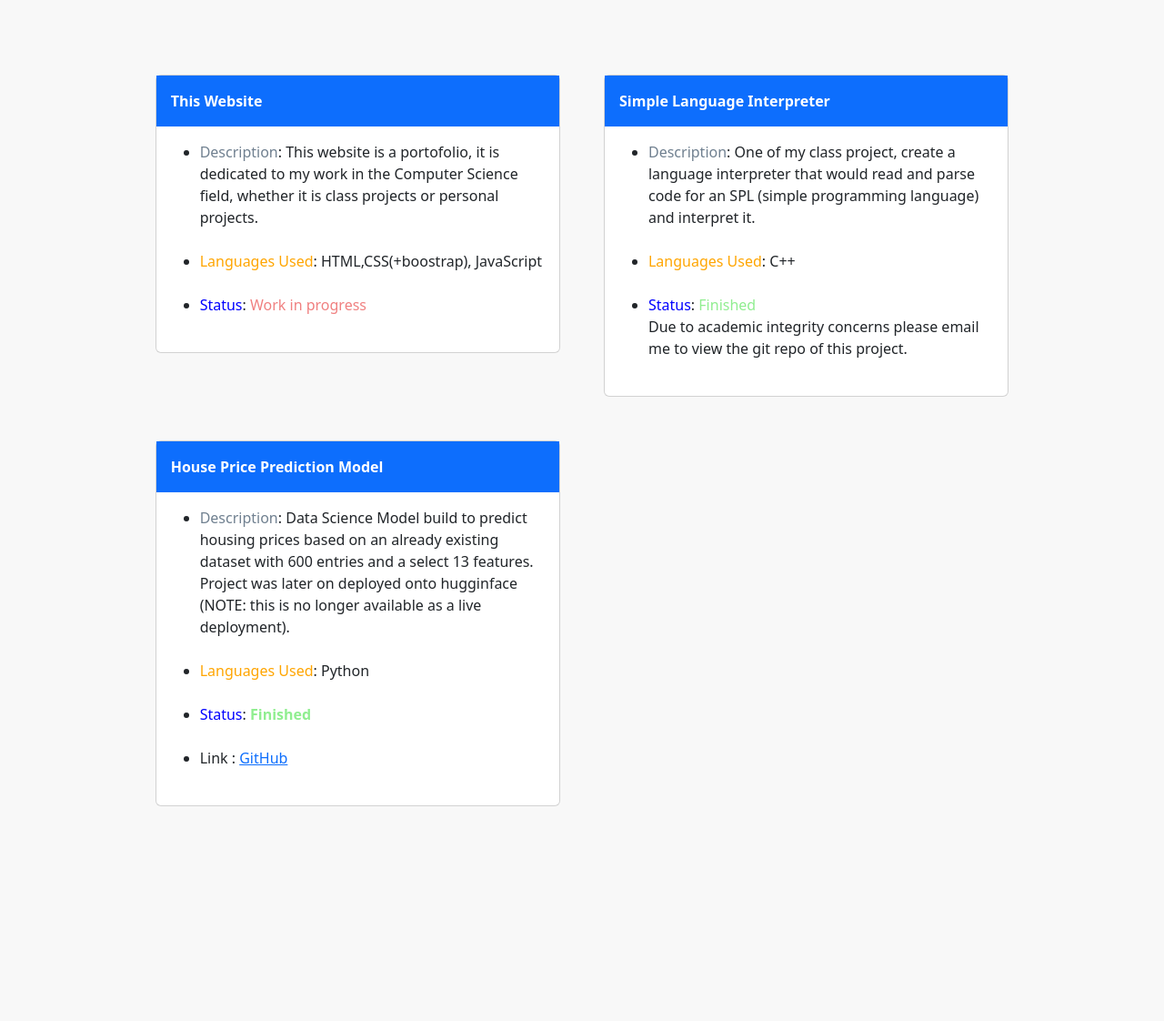
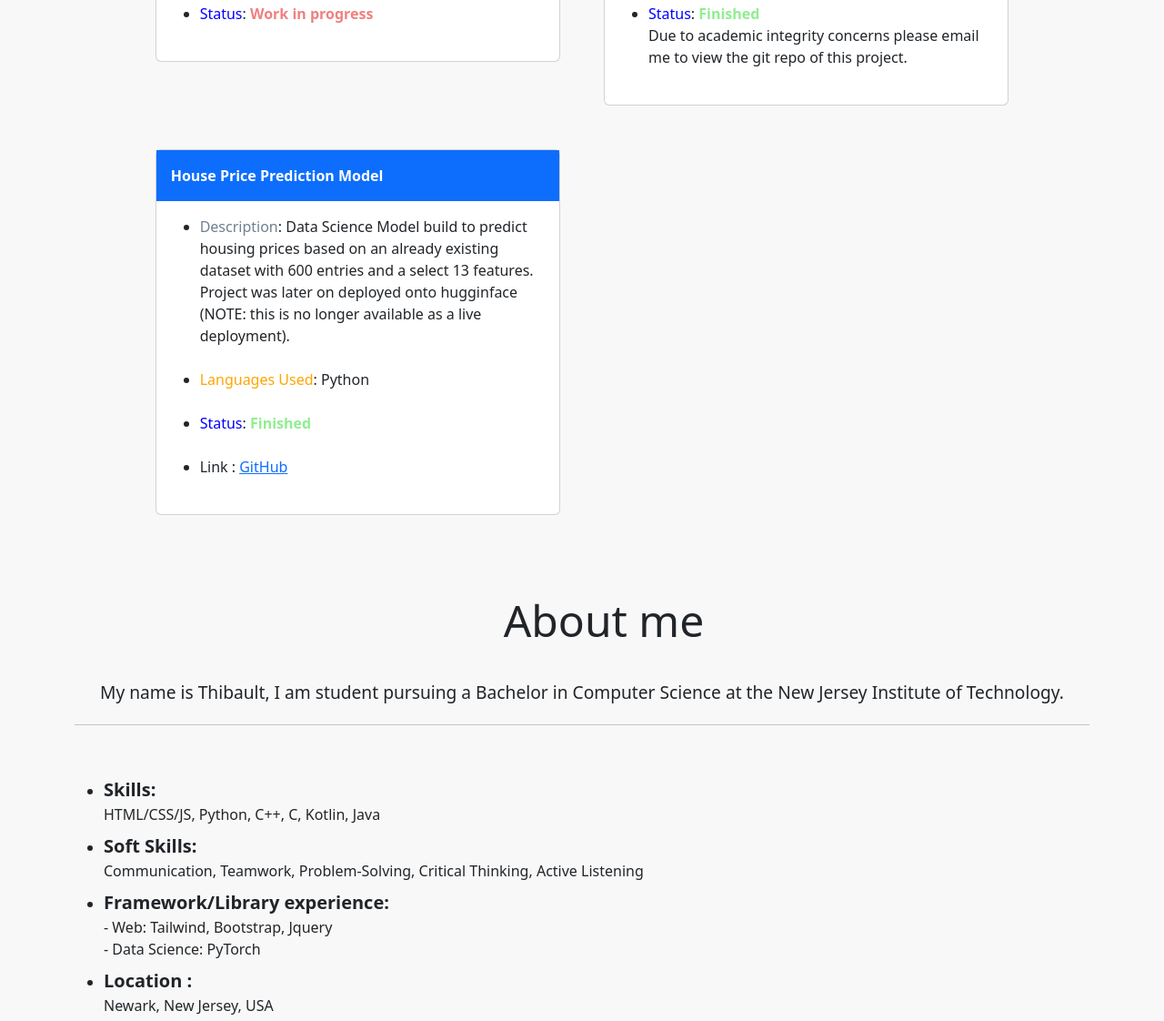
Before and after one commit to breakthegreat/portofolio, a website: page index.html in a window 1280 px wide. Shown: the part 719-1841 px from the top of the page at 91% size. Drawn offline with nearby package versions, Linux system fonts and the light colour scheme.

Commit message:
added minor changes to the styling including margin, navbar and font weight amongst other

```diff
--- a/index.html
+++ b/index.html
@@ -27,15 +27,15 @@
     <main>
 
 
-        <div class="navbar navbar-expand-md navbar-dark bg-dark mb-4">
-            <div class=" container">
+        <div class="navbar navbar-expand-md navbar-dark bg-dark mb-4" id="navbar">
+            <div class= "container">
                 <a href="#" class="navbar-brand">Portofolio</a>
                 <button class="navbar-toggler" data-bs-toggle="collapse" data-bs-target="#nav" aria-controls="nav"
                     aria-label="Expand Navigation">
                     <span class="navbar-toggler-icon"></span>
                 </button>
                 <div class="collapse navbar-collapse" id="nav">
-                    <ul class="navbar-nav">
+                    <ul class="navbar-nav mx-auto">
                         <li class="nav-item">
                             <a href="#" class="nav-link active" aria-current="page" id="homeBt">Home</a>
 
@@ -59,7 +59,7 @@
             <div class="container" id="home">
                 <div class="row row-cols-1">
 
-                    <div class="col">
+                    <div class="col text-center">
                         <div class="title">
                             <h1>
                                 Welcome to Thibault's website
@@ -110,7 +110,8 @@
                                     <span style="color: orange;">Languages Used</span>: HTML,CSS(+boostrap), JavaScript
                                 </li>
                                 <li class="list">
-                                    <span style="color:blue;"> Status</span>: <span style="color:lightcoral;">Work in
+                                    <span style="color:blue; "> Status</span>:
+                                     <span style="color:lightcoral; font-weight: bold;">Work in
                                         progress</span>
                                 </li>
                             </ul>
@@ -137,7 +138,7 @@
                                 </li>
                                 <li class="list">
                                     <span style="color:blue;"> Status</span>: <span
-                                        style="color:lightgreen;">Finished</span>
+                                        style="color:lightgreen; font-weight: bold;">Finished</span>
                                     <br>
                                     Due to academic integrity concerns please email me to view the git repo of this
                                     project.
@@ -193,7 +194,7 @@
             <div class="container" id="about">
                 <div class="row row-cols-1">
 
-                    <div class="col">
+                    <div class="col text-center">
                         <div class="title">
                             About me
                         </div>
@@ -204,34 +205,35 @@
 
 
 
-                            <p class="about">
+                            <p class="about text-center">
                                 My name is Thibault, I am student pursuing a Bachelor in Computer Science at the New
                                 Jersey Institute of Technology.
                                 <br>
                                 <hr>
                             <ul>
                                 <p class="skills">
-                                    <li> <span class="head">Skills:</span> HTML/CSS/JS, Python, C++, C, Kotlin, Java
+
+
+                                    <li class="mb-2"> <span class="head">Skills: <br></span> HTML/CSS/JS, Python, C++, C, Kotlin, Java
                                     </li>
-                                    <br>
-                                    <li>
-                                        <span class="head">Soft Skills:</span> Communication, Teamwork, Problem-Solving,
+
+                                    <li class="mb-2">
+                                        <span class="head">Soft Skills: <br></span> Communication, Teamwork, Problem-Solving,
                                         Critical
                                         Thinking, Active Listening
                                     </li>
-                                    <br>
-                                    <li>
+
+                                    <li class="mb-2">
                                         <span class="head"> Framework/Library experience: </span> <br> - Web: Tailwind,
                                         Bootstrap,
                                         Jquery
                                         <br> - Data Science: PyTorch
                                     </li>
-                                    <br>
-                                    <li>
-                                        <span class="head"> Location : </span> Newark, New Jersey, USA
 
+                                    <li class="mb-2">
+                                        <span class="head"> Location : <br> </span> Newark, New Jersey, USA
+                                     </li>
 
-                                    </li>
                                     <li>
                                         <span class="head"> Resume/Cerfication : </span>
                                         <br>
--- a/styles.css
+++ b/styles.css
@@ -36,18 +36,18 @@ p {
 
     margin-top: 10vh;
 
-    margin-bottom: 40vh;
+
 }
 
 #projects {
 
-    margin-bottom: 40vh;
+    margin-bottom: 10vh;
 
 
 }
 
 #about {
-    margin-bottom: calc(100vh - 50vh);
+    margin-bottom: calc(100vh - 80vh);
 }
 
 
```
